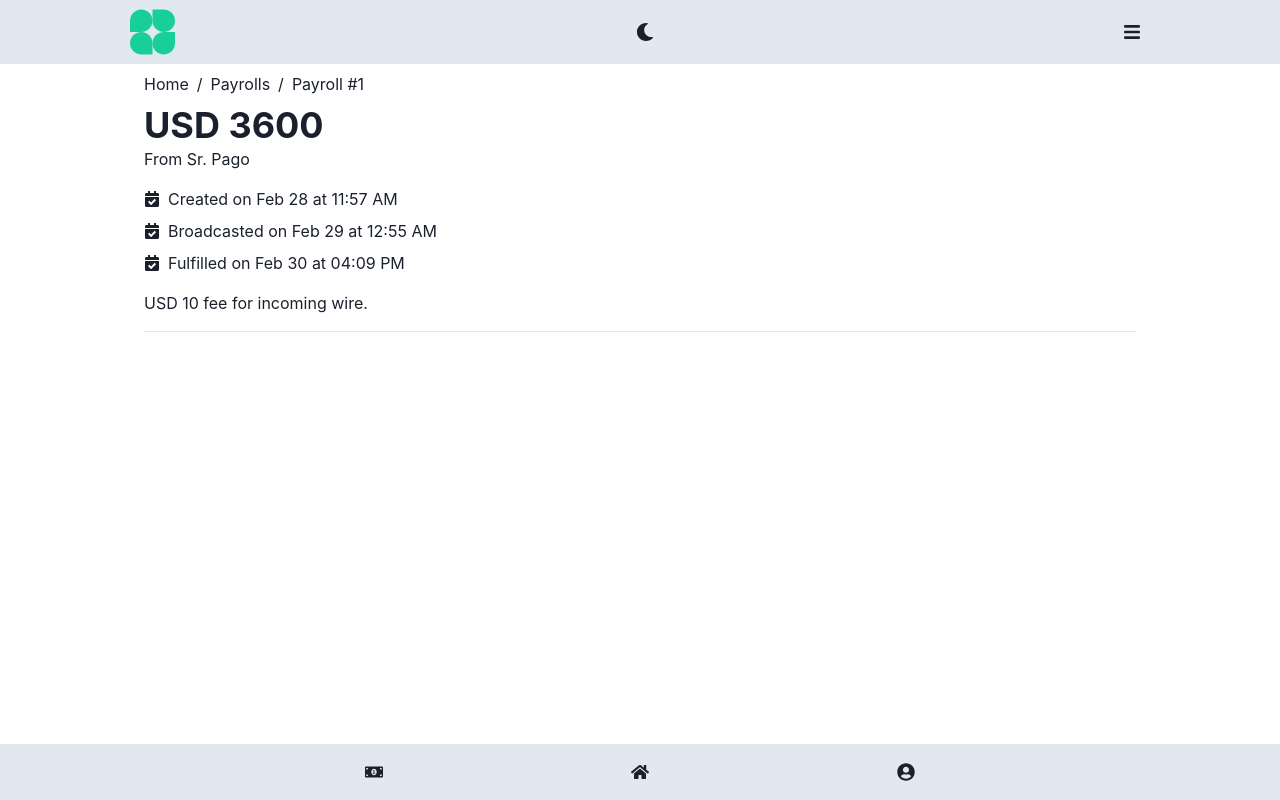
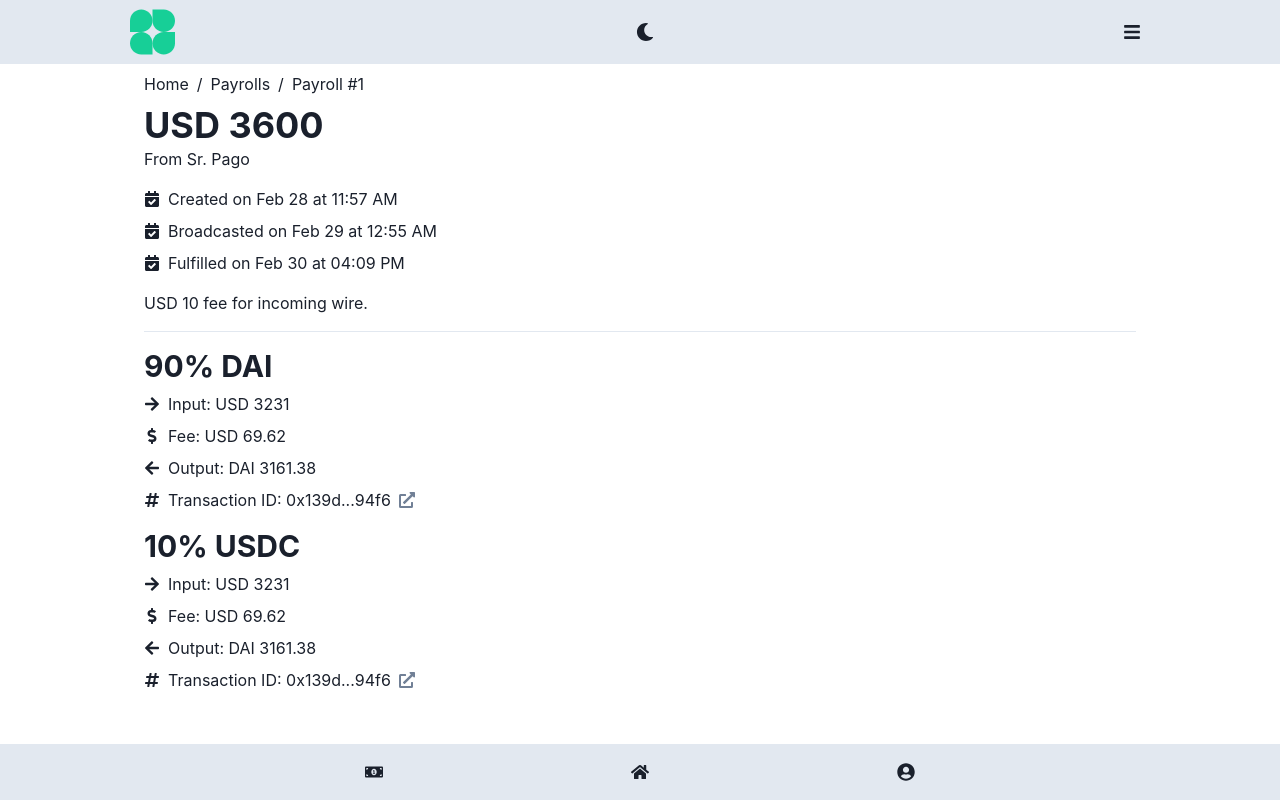
Before and after one commit to oncet/cryptowage, a React (Create React App) app: page /payroll/1 in a window 1280 px wide. Built offline with nearby package versions, Linux system fonts and the light colour scheme.

Commit message:
payroll detail page

```diff
--- a/src/pages/Payroll.tsx
+++ b/src/pages/Payroll.tsx
@@ -1,24 +1,25 @@
 import React from "react";
 import {
   chakra,
-  Badge,
   Breadcrumb,
   BreadcrumbItem,
   BreadcrumbLink,
-  Flex,
   Heading,
   Icon,
   List,
   ListIcon,
   ListItem,
   Text,
+  Link,
 } from "@chakra-ui/react";
 import { useParams } from "react-router-dom";
 import {
-  FaBroadcastTower,
+  FaArrowLeft,
+  FaArrowRight,
   FaCalendarCheck,
-  FaCheck,
-  FaClock,
+  FaDollarSign,
+  FaExternalLinkAlt,
+  FaHashtag,
 } from "react-icons/fa";
 
 export const Payroll = () => {
@@ -61,9 +62,60 @@ export const Payroll = () => {
       </List>
       <Text mb="4">USD 10 fee for incoming wire.</Text>
       <chakra.hr mb="4" />
-      {/* <Heading as="h2" size="md">
-        Distribution
-      </Heading> */}
+      <Heading as="h2" size="lg" mb="2">
+        90% DAI
+      </Heading>
+      <List spacing="2" mb="4">
+        <ListItem display="flex" alignItems="center">
+          <ListIcon as={FaArrowRight} />
+          Input: USD 3231
+        </ListItem>
+        <ListItem display="flex" alignItems="center">
+          <ListIcon as={FaDollarSign} />
+          Fee: USD 69.62
+        </ListItem>
+        <ListItem display="flex" alignItems="center">
+          <ListIcon as={FaArrowLeft} />
+          Output: DAI 3161.38
+        </ListItem>
+        <ListItem display="flex" alignItems="center">
+          <ListIcon as={FaHashtag} />
+          <Text>
+            Transaction ID:{" "}
+            <Link isExternal href="#" display="inline-flex" alignItems="center">
+              0x139d...94f6
+              <Icon as={FaExternalLinkAlt} ml="2" color="gray.500" />
+            </Link>
+          </Text>
+        </ListItem>
+      </List>
+      <Heading as="h2" size="lg" mb="2">
+        10% USDC
+      </Heading>
+      <List spacing="2">
+        <ListItem display="flex" alignItems="center">
+          <ListIcon as={FaArrowRight} />
+          Input: USD 3231
+        </ListItem>
+        <ListItem display="flex" alignItems="center">
+          <ListIcon as={FaDollarSign} />
+          Fee: USD 69.62
+        </ListItem>
+        <ListItem display="flex" alignItems="center">
+          <ListIcon as={FaArrowLeft} />
+          Output: DAI 3161.38
+        </ListItem>
+        <ListItem display="flex" alignItems="center">
+          <ListIcon as={FaHashtag} />
+          <Text>
+            Transaction ID:{" "}
+            <Link isExternal href="#" display="inline-flex" alignItems="center">
+              0x139d...94f6
+              <Icon as={FaExternalLinkAlt} ml="2" color="gray.500" />
+            </Link>
+          </Text>
+        </ListItem>
+      </List>
     </>
   );
 };
```
